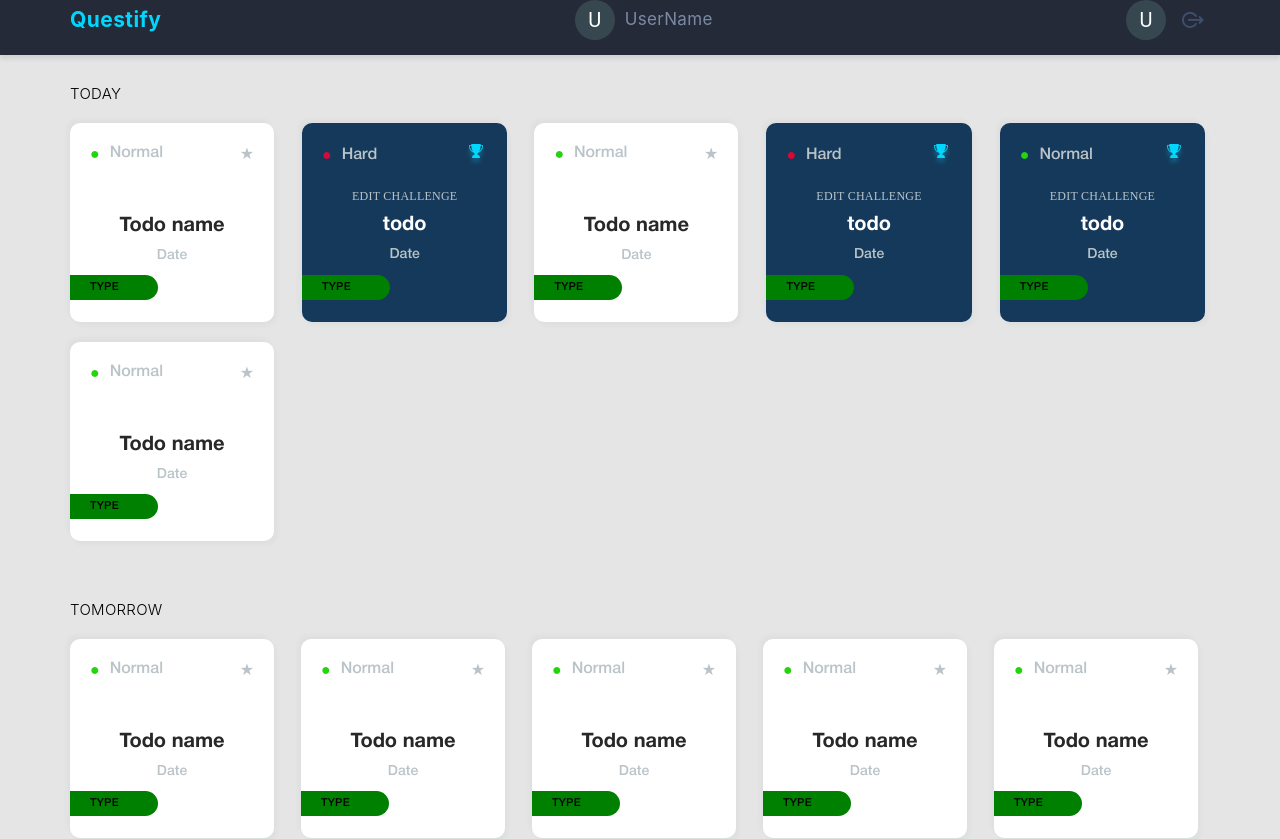
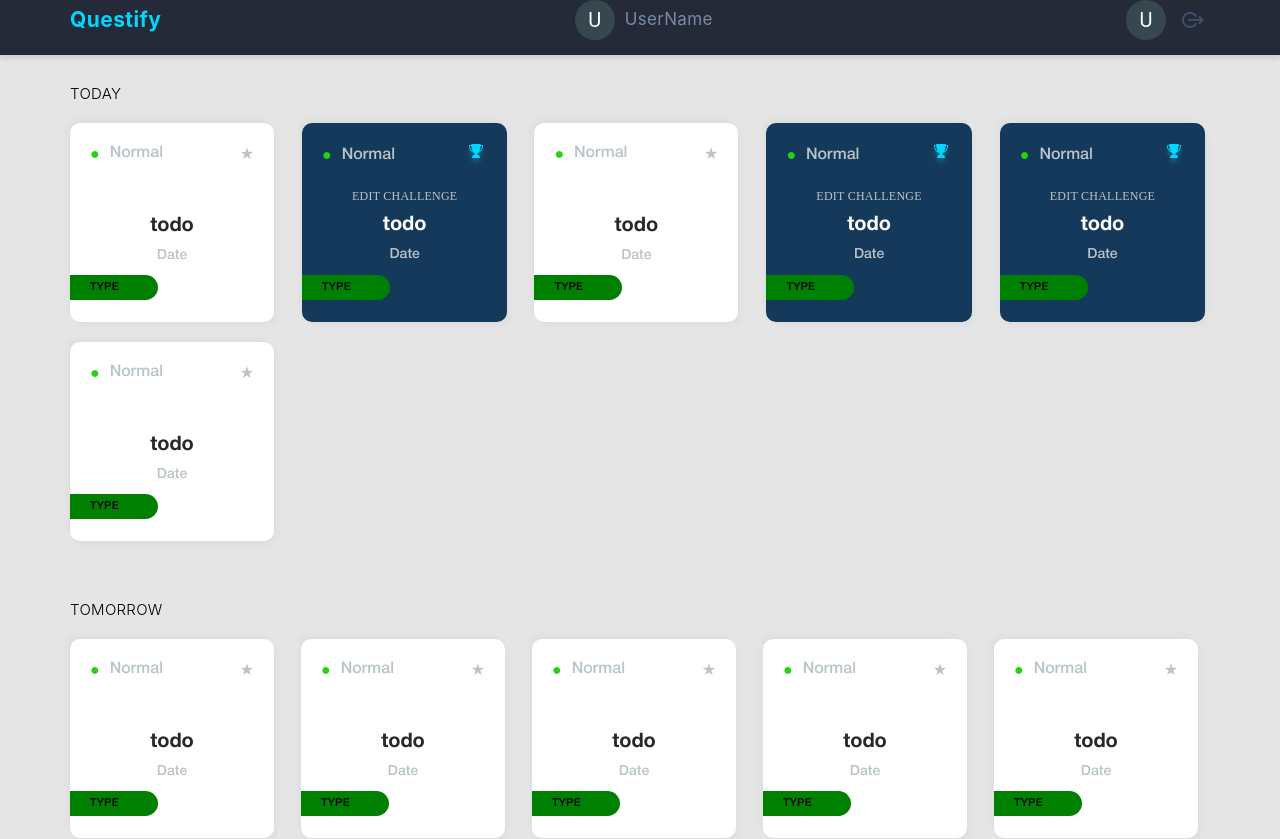
Before and after one commit to KaterynaKolomiiets/QuestifyFront, a React (Create React App) app: page /auth in a window 1280 px wide. Shown: the part 864-1703 px from the top of the page. Built offline with nearby package versions, Linux system fonts and the light colour scheme.

Commit message:
fix style

```diff
--- a/src/components/Card/Card.jsx
+++ b/src/components/Card/Card.jsx
@@ -11,8 +11,6 @@ const Card = ({ data }) => {
   const [deleteModal, setdeleteModal] = useState(false);
   const [edit, setedit] = useState(false);
   const [value, setvalue] = useState("todo");
-
-  const [onchange, setchange] = useState(false);
 
   function onclick() {
     setmodal(!modal);
@@ -40,13 +38,17 @@ const Card = ({ data }) => {
   }
 
   function changeValue(e) {
-    console.log(e.target.value);
     setvalue(e.target.value);
   }
 
   function closeAndSave() {
     setedit(false);
-    console.log(edit);
+    const cart = {
+      difficult,
+      value,
+      data: Date.now(),
+    };
+    console.log(cart);
   }
 
   function isChallenge() {
@@ -89,7 +91,7 @@ const Card = ({ data }) => {
           />
         </form>
       ) : (
-        <h2 className={s.cardTitle}>Todo name</h2>
+        <h2 className={s.cardTitle}>{value}</h2>
       )}
 
       <p className={s.cardDate}>Date</p>
--- a/src/components/Card/Card.module.css
+++ b/src/components/Card/Card.module.css
@@ -67,6 +67,10 @@
   display: flex;
   align-items: center;
   justify-content: space-between;
+}
+
+.cartCategory {
+  cursor: pointer;
 }
 
 .cross {
--- a/src/components/modal/ChallengeCart/ChallengeCart.js
+++ b/src/components/modal/ChallengeCart/ChallengeCart.js
@@ -45,7 +45,6 @@ const ChallengeCart = ({ data, cart }) => {
   }
 
   function changeValue(e) {
-    console.log(e.target.value);
     setvalue(e.target.value);
   }
 
@@ -67,9 +66,9 @@ const ChallengeCart = ({ data, cart }) => {
         <span
           className={
             (s.cardCategoryCircle,
-            cart.difficult === "Normal"
+            difficult === "Normal"
               ? s.secondOption
-              : cart.difficult === "Hard"
+              : difficult === "Hard"
               ? s.thirdOption
               : s.firstOption)
           }
@@ -77,7 +76,7 @@ const ChallengeCart = ({ data, cart }) => {
           &#9679;
         </span>
         <span className={s.cartCategory} onClick={onclick}>
-          {cart.difficult}
+          {difficult}
         </span>
         <img
           src={icon}
```
